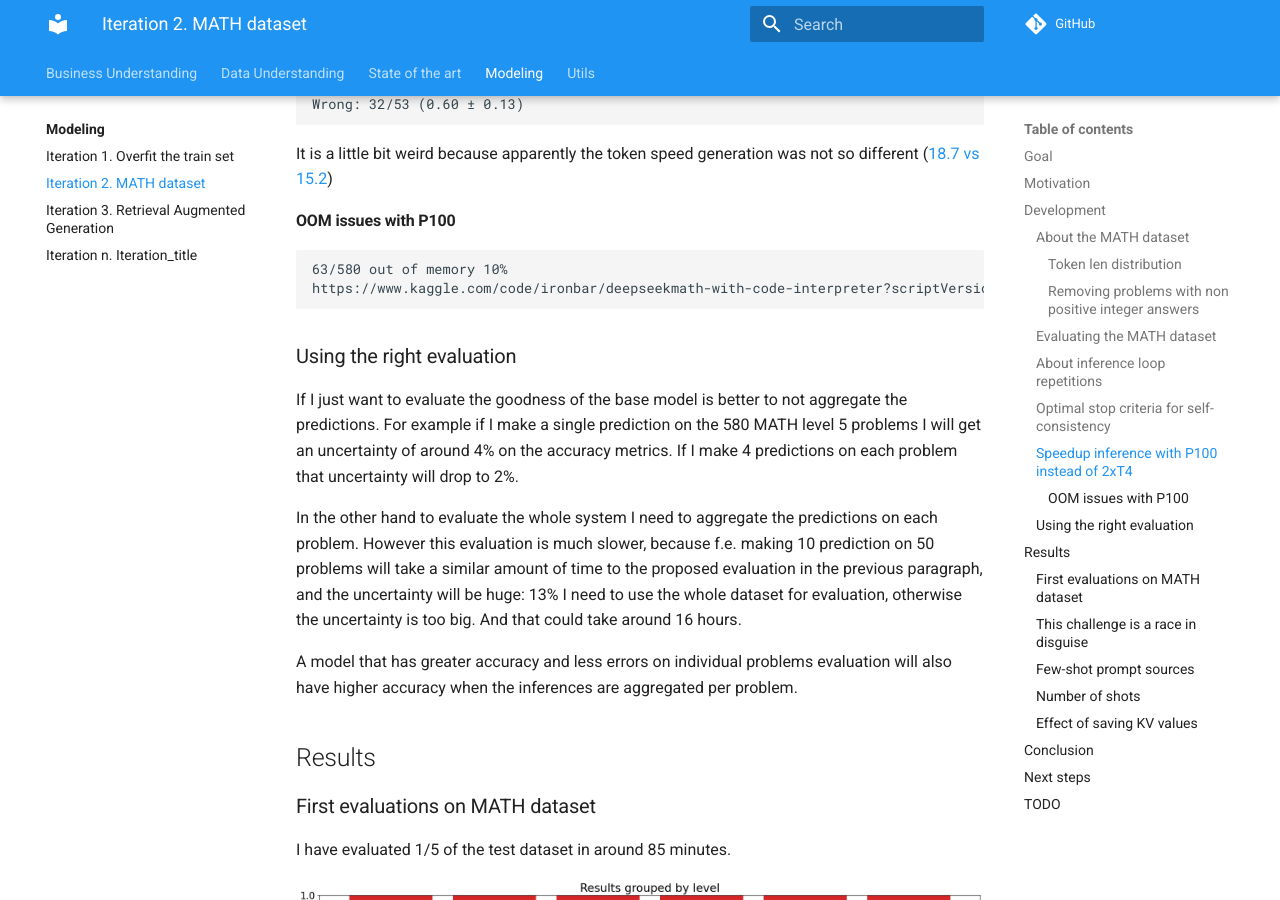
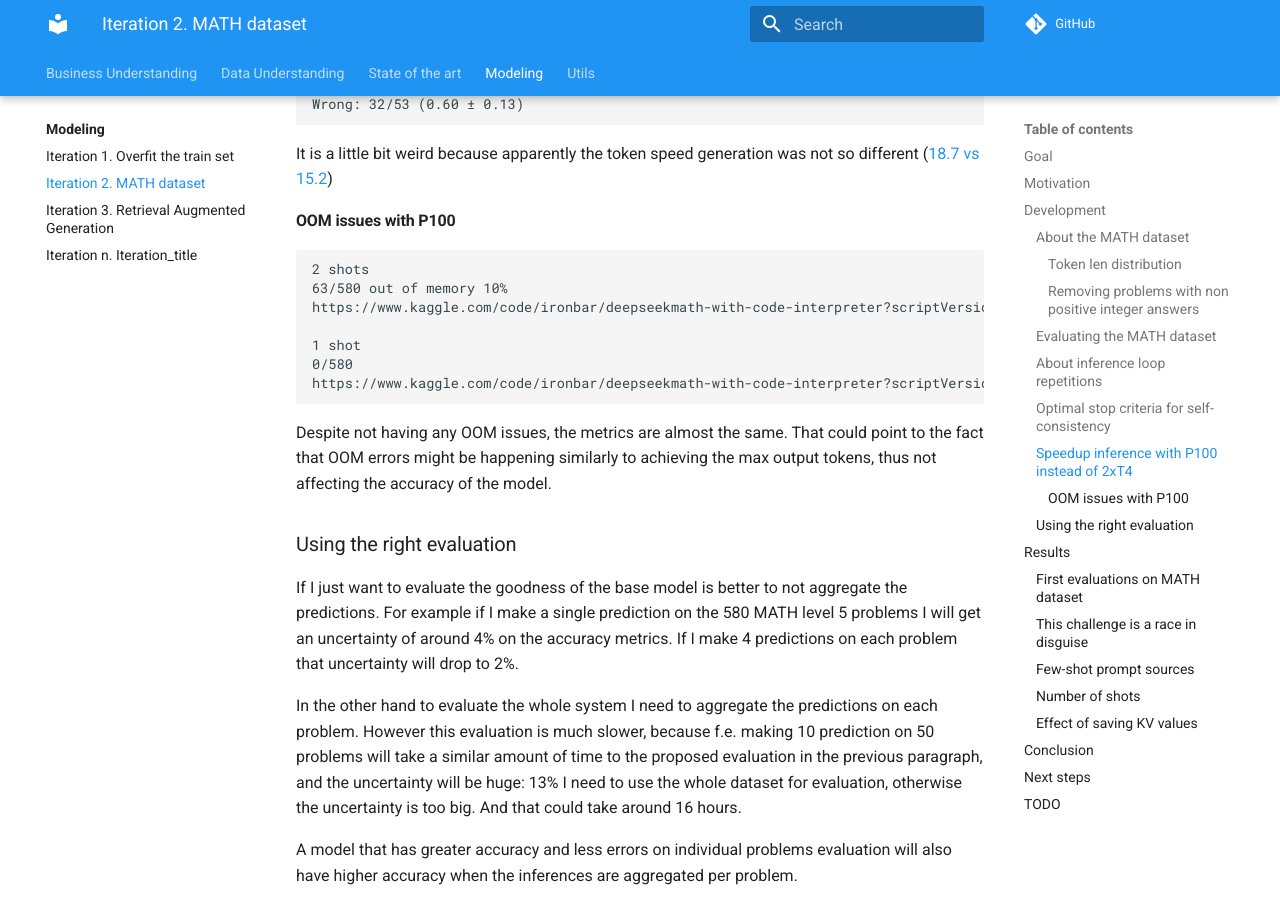
Before and after one commit to ironbar/aimo, an MkDocs documentation site: the page built from docs/modeling/Iteration_02_MATH_dataset.md, in a window 1280 px wide and 900 px high, scrolled down 3648 px. Built offline with MkDocs 1.6.1 and Material for MkDocs 9.7.7, drawn with Linux system fonts in a browser that asks for light colours; comment, search, counter and statistics services are not loaded; some of the changed text lies outside the part shown.

Commit message:
updated documentation

````diff
--- a/docs/modeling/Iteration_02_MATH_dataset.md
+++ b/docs/modeling/Iteration_02_MATH_dataset.md
@@ -121,9 +121,18 @@ It is a little bit weird because apparently the token speed generation was not s
 #### OOM issues with P100
 
 ```bash
+2 shots
 63/580 out of memory 10%
 https://www.kaggle.com/code/ironbar/deepseekmath-with-code-interpreter?scriptVersionId=177616865
+
+1 shot
+0/580
+https://www.kaggle.com/code/ironbar/deepseekmath-with-code-interpreter?scriptVersionId=177756625
 ```
+
+Despite not having any OOM issues, the metrics are almost the same. That could point to the fact
+that OOM errors might be happening similarly to achieving the max output tokens, thus not affecting the
+accuracy of the model.
 
 ### Using the right evaluation
 
@@ -224,5 +233,6 @@ This opens the door to using an LLM server, however memory usage was almost the
 - [ ] What is the effect of temperature?
 - [ ] Does quantization affect to speed and accuracy? Currently measuring on Kaggle.
 - [ ] Compare all the prompts -> How good are forum's prompts on my evaluation?
+- [ ] What if I use markdown section in the prompt?
 - [ ] Can I improve my LB score by using more repetitions with P100 gpu?
 - [x] How much time is saved by saving the kv values?
````
Also changed, not shown: docs/modeling/Iteration_03_RAG.md (+9 -0 lines), 3 other files.
